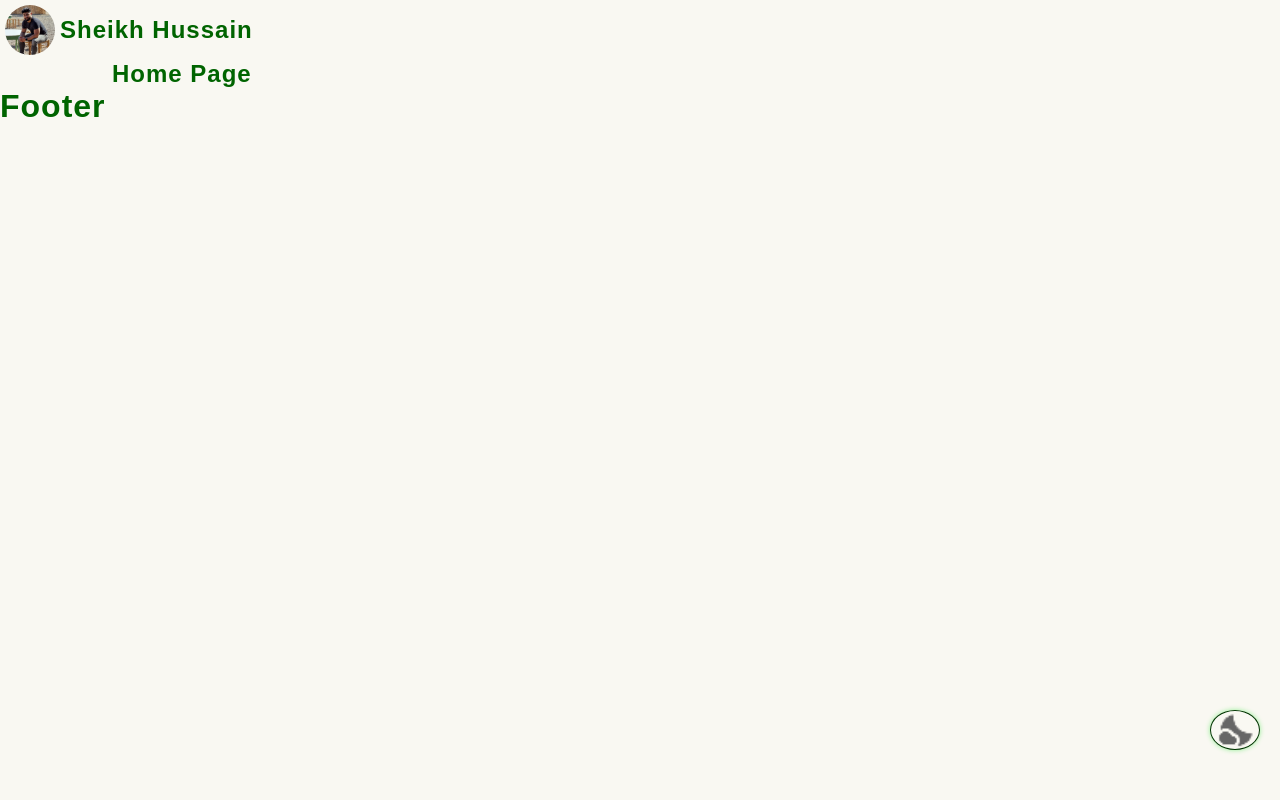
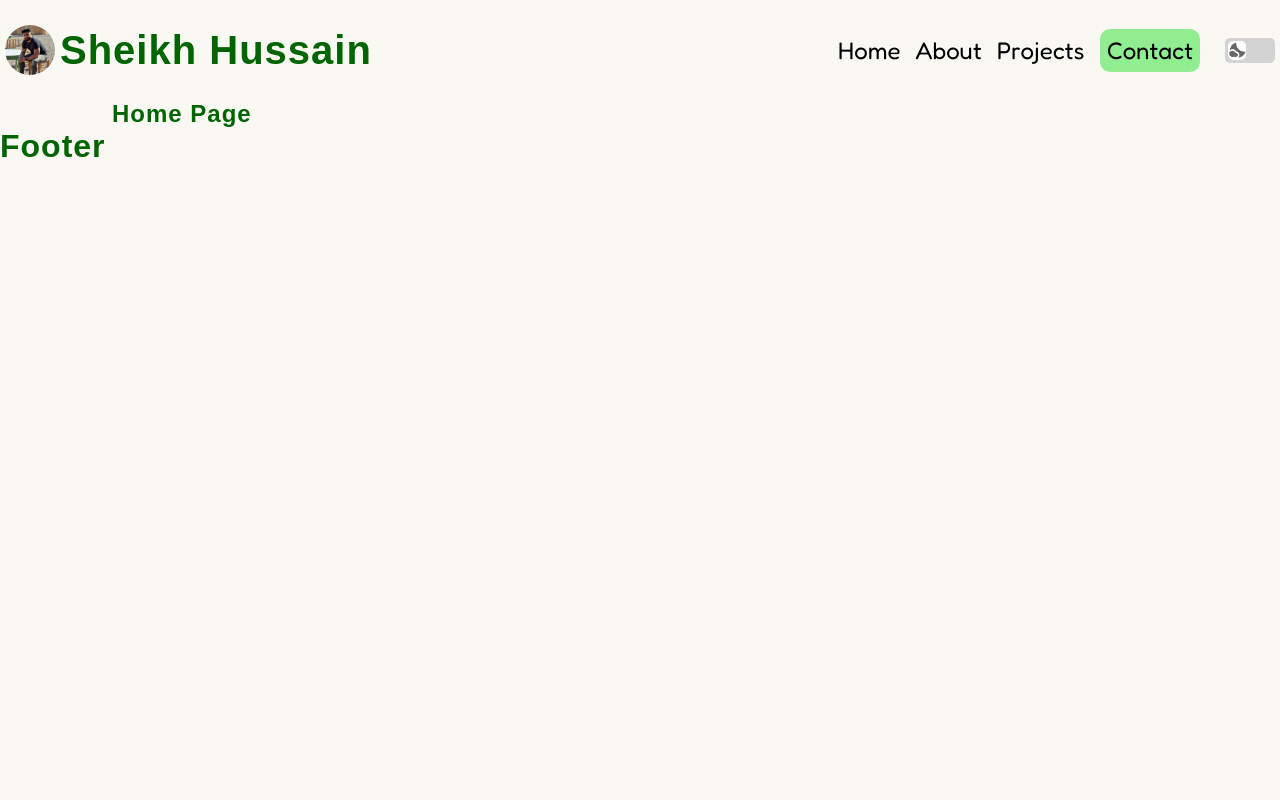
Before and after one commit to Sheikh-H/Sheikh-Hussain, a Flask app: page / in a window 1280 px wide. Run offline with Flask 3, Linux system fonts and the light colour scheme; data comes from the database, SQL or seed files in the repository; data that the repository does not hold is empty; some libraries are stand-ins or nearby versions; some web fonts are replaced.

Commit message:
desktop navigation is working

```diff
--- a/static/css/components/dark-mode-button.css
+++ b/static/css/components/dark-mode-button.css
@@ -1,33 +1,24 @@
 .dark-mode-button {
   width: 40px;
+  height: 40px;
   border: var(--border-primary);
   box-shadow: 0 0 5px lightgreen;
   border-radius: 100%;
-  height: 40px;
   z-index: 1;
   position: fixed;
   right: 20px;
   bottom: 50px;
-  background-image: url("/static/media/night.png");
-  background-repeat: no-repeat;
-  background-position: center;
-  background-size: contain;
+  background: url("/static/media/night.png") no-repeat center / contain;
   transition: all 0.3s ease-in-out;
 }
 
 .dark-mode-button.active {
-  background-image: url("/static/media/day.png");
-  background-repeat: no-repeat;
-  background-position: center;
-  background-size: contain;
+  background: url("/static/media/day.png") no-repeat center / contain;
 }
 
 /* Tablet */
 
 @media screen and (min-width: 700px) and (max-width: 999px) {
-  .dark-mode-button {
-    width: 50px;
-  }
 }
 
 /* Desktop */
@@ -35,5 +26,35 @@
 @media screen and (min-width: 1000px) {
   .dark-mode-button {
     width: 50px;
+    height: 25px;
+    border-radius: 5px;
+    border: none;
+    box-shadow: none;
+    background-image: none;
+    display: flex;
+    position: static;
+    background-color: lightgray;
+    align-items: center;
+    padding: 3px;
+  }
+
+  .dark-mode-button.active {
+    background: none;
+    background-color: darkgray;
+  }
+
+  .dark-mode-inner-button {
+    border-radius: 5px;
+    width: 40%;
+    height: 100%;
+    background: url("/static/media/night.png") no-repeat center / contain;
+    transition: all 0.7s cubic-bezier(0, 1.89, 0.86, -0.46);
+    background-color: white;
+  }
+
+  .dark-mode-inner-button.active {
+    background: url("/static/media/day.png") no-repeat center / contain;
+    transform: translateX(160%);
+    background-color: black;
   }
 }
--- a/static/css/header/header.css
+++ b/static/css/header/header.css
@@ -86,9 +86,18 @@
 /* Tablet */
 
 @media screen and (min-width: 700px) and (max-width: 999px) {
+  .header-logo h1 {
+    font-size: 2rem;
+  }
 }
 
 /* Desktop */
 
 @media screen and (min-width: 1000px) {
+  .header-logo h1 {
+    font-size: 2.5rem;
+  }
+  .header {
+    height: 100px;
+  }
 }
--- /dev/null
+++ b/static/css/header/menu-bar.css
@@ -0,0 +1,35 @@
+.menu-bar {
+  display: contents;
+}
+
+.menu-nav {
+  display: none;
+}
+
+/* Desktop */
+
+@media screen and (min-width: 1000px) {
+  .menu-bar {
+    display: flex;
+    gap: 25px;
+    align-items: center;
+  }
+
+  .menu-bar nav {
+    display: flex;
+    gap: 15px;
+    align-items: center;
+  }
+
+  .menu-item {
+    text-decoration: none;
+    color: var(--colour-text);
+    font-size: 1.5rem;
+  }
+
+  .menu-item.contact {
+    padding: 7px;
+    background-color: var(--colour-primary-light);
+    border-radius: 10px;
+  }
+}
--- a/static/css/styles.css
+++ b/static/css/styles.css
@@ -6,3 +6,4 @@
 @import url("./error-pages/error-page.css");
 
 @import url("./header/header.css");
+@import url("./header/menu-bar.css");
--- a/static/js/components/night-mode.js
+++ b/static/js/components/night-mode.js
@@ -1,15 +1,17 @@
 const nightModeButton = document.querySelector(".dark-mode-button");
-
+const nightModeInnerButton = document.querySelector(".dark-mode-inner-button");
 function toggleNightMode() {
   if (localStorage.getItem("dark-mode") === "enabled") {
     document.documentElement.classList.add("dark-mode");
     if (nightModeButton) {
       nightModeButton.classList.add("active");
+      nightModeInnerButton.classList.add("active");
     }
   }
   if (nightModeButton) {
     nightModeButton.addEventListener("click", () => {
       nightModeButton.classList.toggle("active");
+      nightModeInnerButton.classList.toggle("active");
       document.documentElement.classList.toggle("dark-mode");
       if (document.documentElement.classList.contains("dark-mode")) {
         localStorage.setItem("dark-mode", "enabled");
--- a/templates/header.html
+++ b/templates/header.html
@@ -10,7 +10,16 @@
         <span></span>
         <span></span>
     </label>
-    <!-- -------------------- -->
-    <div class="dark-mode-button">
+    <!-- -------------------- This button will be remade to my own style-->
+    <div class="menu-bar">
+        <nav class="menu-nav">
+            <a class="menu-item" href="{{url_for('main.home')}}">Home</a>
+            <a class="menu-item" href="{{url_for('main.home')}}">About</a>
+            <a class="menu-item" href="{{url_for('main.home')}}">Projects</a>
+            <a class="menu-item contact" href="{{url_for('main.home')}}">Contact</a>
+        </nav>
+        <div class="dark-mode-button">
+            <div class="dark-mode-inner-button"></div>
+        </div>
     </div>
 </div>
```
